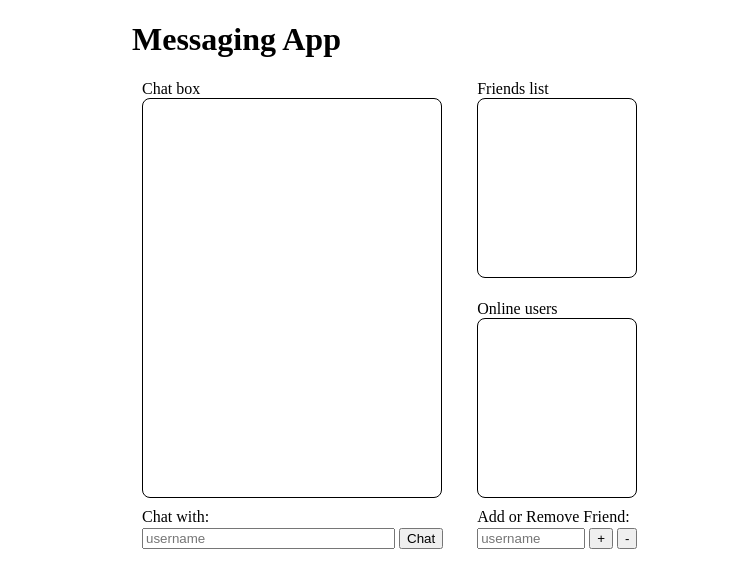
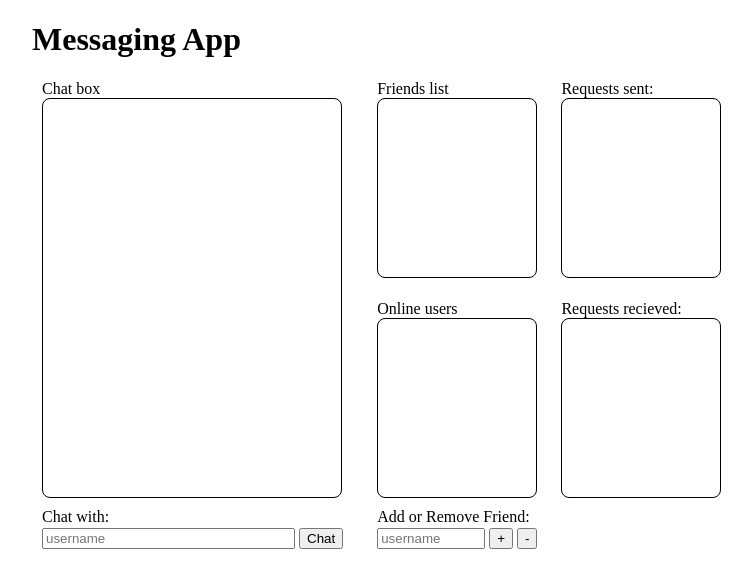
Before and after one commit to Rven6666/Messaging_repo_app, a Flask app: template templates/home.jinja in a window 1280 px wide. Shown: the part 59-647 px from the top of the page, without its empty margins (208-960 px from the left). Run offline with Flask 3, Linux system fonts and the light colour scheme; the template is opened without the code that fills it, so the values that code supplies are empty.

Commit message:
Non-functional UI elements added to HOME page for friends requests sent and recieved ready fro coding

```diff
--- a/templates/home.jinja
+++ b/templates/home.jinja
@@ -12,14 +12,15 @@
     }
 
     #whole_app {
-        width: 600px;
+        width: 800px;
         /* Set the width of the centered div */
         margin: 0 auto;
         /* Set margin-left and margin-right to auto */
     }
 
     #message_box_container,
-    #user_boxes {
+    #user_boxes,
+    #friend_boxes {
         display: inline-block;
         vertical-align: top;
         margin-left: 10px;
@@ -35,7 +36,9 @@
 
     #message_box,
     #friend_list,
-    #user_list {
+    #user_list,
+    #request_sent,
+    #request_recieved {
         border-radius: 8px;
         border: 1px solid black;
         overflow: auto;
@@ -51,7 +54,9 @@
     }
 
     #friend_list,
-    #user_list {
+    #user_list,
+    #request_sent,
+    #request_recieved {
         width: 30%;
         height: 180px;
         min-width: 160px;
@@ -119,6 +124,13 @@
                 <button onclick="addFriend()">+</button>
                 <button onclick=">removeFriend()">-</button>
             </section>
+        </div>
+        <div id="friend_boxes">
+            Requests sent:
+            <section id="request_sent"></section>
+            <div class="space"></div>
+            Requests recieved:
+            <section id="request_recieved"></section>
         </div>
 </main>
 
```
